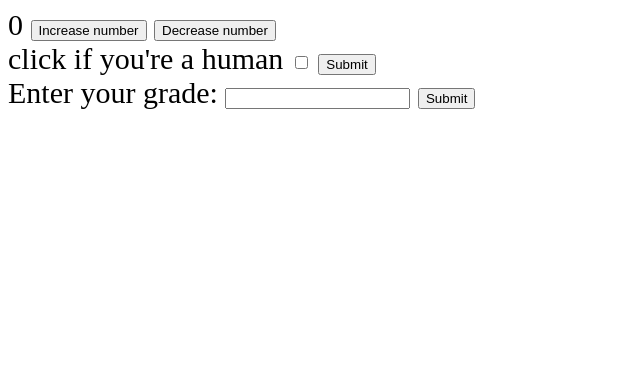
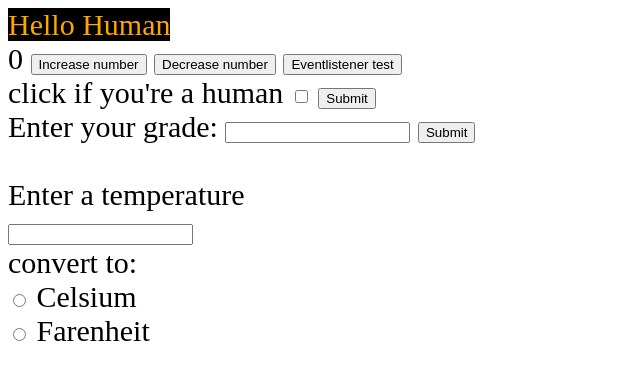
Before and after one commit to lifeconsciousness/JS-practice, a plain HTML site: page index.html in a window 1280 px wide. Shown: the whole page, without its empty margins (0-640 px from the left). Drawn offline with Linux system fonts and the light colour scheme.

Commit message:
foreach,spread oprtr,callbacks, restingParameter

```diff
--- a/index.html
+++ b/index.html
@@ -9,9 +9,12 @@
     <link rel="stylesheet" href="./style/style.css">
 </head>
 <body style="font-size: 30px;">
+    <label for="" id="myLabel"></label>
+
     <label id="num">0</label>
     <button id="increase" type="button">Increase number</button>
-    <button id="decrease" type="button">Decrease number</button> <br>
+    <button id="decrease" type="button">Decrease number</button>
+    <button class="btn">Eventlistener test</button><br>
 
 
     <!-- /////////////////////////////////////////////////////// -->
@@ -30,6 +33,18 @@
     <button id="submitBtn1">Submit</button>
 
 
+    <!-- /////////////////////////////////////////////////////// -->
+
+    <br><br><label>Enter a temperature</label><br>
+    <input id="temperatureInput" type="text"><br>
+    <label>convert to:</label><br>
+    <input type="radio" name="unit" id="celsiumChoice">
+    <label>Celsium</label><br>
+    <input type="radio" name="unit" id="farenheitChoice">
+    <label>Farenheit</label><br>
+    <label id="result"></label>
+
+    <!-- /////////////////////////////////////////////////////// -->
 
 
 
--- a/script.js
+++ b/script.js
@@ -16,10 +16,6 @@ document.getElementById("decrease").onclick = function(){
 
 ////////////////////////////////////////////////
 //eventListener usage
-
-console.log("test1");
-
-console.log("test1232413");
 
 const testBtn = document.querySelector(".btn");
 
@@ -80,3 +76,160 @@ function checkNumber(number){
 
 
 //////////////////////////////////////////
+//template literals and css styles in js
+
+let nameH = "Human";
+let text = `Hello ${nameH}<br>`;
+
+//console.log(text);
+
+myLabelVariable = document.getElementById('myLabel');
+myLabelVariable.style.color = `orange`;
+myLabelVariable.style.backgroundColor = `black`;
+myLabelVariable.innerHTML = text;
+
+
+/////////////////////////////////////////
+
+let num = 100.24;
+
+num = num.toLocaleString(undefined, {style: "unit", unit: "celsius"})
+//console.log(num);
+num = num.toLocaleString(undefined, {style: "percent"});
+
+
+////////////////////////////////////////
+//random number in range between 1 and 10
+
+let randNum = Math.floor(Math.random() * 10 + 1);
+
+
+///////////////////////////////////////
+//convert temperatures
+
+result = document.getElementById("result");
+temperatureInput = document.getElementById("temperatureInput");
+let tempInp = document.querySelector("#temperatureInput");
+
+tempInp.oninput = function convertTemperature(){
+    if(document.getElementById('celsiumChoice').checked){
+        console.log('celsium');
+        result.innerHTML = `${(temperatureInput.value - 32) * (5/9)} °C `;
+    }
+    else{
+        console.log('fag');
+        result.innerHTML = `${temperatureInput.value * 9 / 5 + 32}°F`;
+    }
+}
+
+
+/////////////////////////////////////
+//array methods
+
+let fruits = ["apple", "banana", "orange"];
+fruits.push("kiwi");    //adds element to the end of arrray
+fruits.pop();           //removes last element from array
+fruits.unshift("mango");//adds element to the beginning
+fruits.shift();         //removes element from beginning
+
+let fruitsLength = fruits.length;
+let index = fruits.indexOf("orange");
+//console.log(index);
+
+for(let i = 0; i< fruitsLength; i++){
+    //console.log(fruits[i]);
+}
+
+fruits = fruits.sort();             //sort array in alphabetical order
+fruits = fruits.sort().reverse();   //reverse order
+
+for(let i of fruits){               //better way to make loops for array
+    //console.log(i);
+}
+
+/////////////////////////////////////
+//2D arrays
+
+let vegerables = ["cabbage", "rice"];
+let meat = ["pork", "beef"];
+
+let groceryList = [vegerables, meat];
+
+groceryList[0][1] = "carrot";
+
+for(let list of groceryList){
+    for(let food of list){
+        console.log(food);
+    }
+}
+
+/////////////////////////////////////
+//spread operator - unpacks array to be useful
+
+let numbers = [1,2,2,3,5,7];
+console.log(numbers);
+console.log(...numbers);
+
+let maxNum = Math.max(...numbers);
+console.log(maxNum);
+
+let numbers1 = [10,34];
+numbers.push(...numbers1); //add one array to the end of the other
+console.log(...numbers);
+
+
+////////////////////////////////////
+//resting parameter - indefinite number of parameters
+
+let a = 1; let b = 3; let c = 5; let d = 9;
+
+console.log(sum(a,c,d,10));
+
+function sum(...sumNumbers){     //sumNumbers - array and resting parameter
+    let result = 0;
+
+    for(let arrNumber of sumNumbers){
+        result += arrNumber;
+    }
+
+    return result;
+}
+
+
+////////////////////////////////////
+//callback - a function passed as an argument to another function
+
+function stringSum(callback, ...stringArr){
+    let outputStr = "";
+    for (let str of stringArr){
+        outputStr += str;
+    }
+    callback(outputStr);
+}
+
+function displayStr(str){
+    console.log(str);
+}
+function displayStr1(str){
+    str+="tht";
+    console.log(str);
+}
+
+stringSum(displayStr,"strgb", "=--dfs--", "2356");
+stringSum(displayStr1,"strgb", "=--dfs--", "2356");
+
+
+/////////////////////////////////
+//array.forEach() = executes a provided callback function once for each
+                                                 //element of the array
+let students = ["john", "katrin", "finger"];
+students.forEach(capitalize);
+students.forEach(print);
+
+function capitalize(element, index, array){
+    array[index] = element[0].toUpperCase() + element.substring(1);
+}
+
+function print(element){
+    console.log(element);
+}
```
